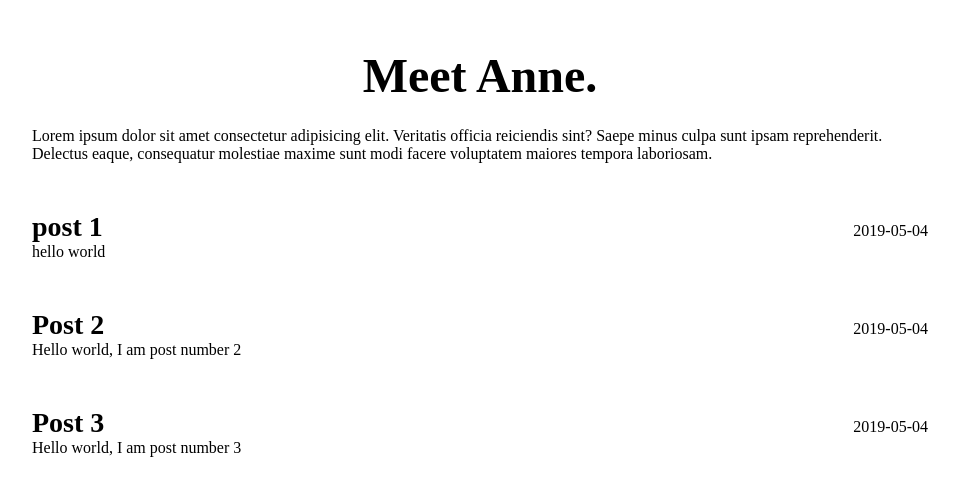
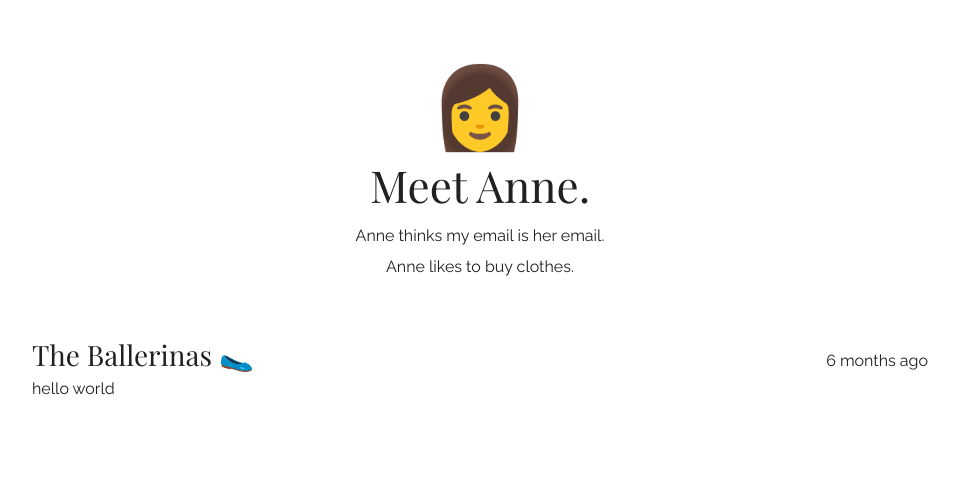
Before and after one commit to tappyy/what-is-anne-up-to, a Gatsby site: page / in a window 1280 px wide. Shown: the whole page, without its empty margins (160-1119 px from the left). Built offline with nearby package versions, Linux system fonts and the light colour scheme; Gatsby itself is replaced by a stand-in of ours.

Commit message:
restructured page, more styling :lipstick:

```diff
--- a/gatsby-config.js
+++ b/gatsby-config.js
@@ -33,5 +33,15 @@ module.exports = {
         ],
       },
     },
+    {
+      resolve: `gatsby-plugin-google-fonts`,
+      options: {
+        fonts: [
+          `Raleway`,
+          `Playfair Display`
+        ],
+        display: 'swap'
+      }
+    }
   ],
 }
--- a/package.json
+++ b/package.json
@@ -7,6 +7,7 @@
   "dependencies": {
     "gatsby": "^2.17.11",
     "gatsby-image": "^2.2.31",
+    "gatsby-plugin-google-fonts": "^1.0.1",
     "gatsby-plugin-manifest": "^2.2.27",
     "gatsby-plugin-offline": "^3.0.19",
     "gatsby-plugin-react-helmet": "^3.1.14",
@@ -18,6 +19,7 @@
     "gatsby-tinacms-remark": "^0.5.0",
     "gatsby-transformer-remark": "^2.6.37",
     "gatsby-transformer-sharp": "^2.3.3",
+    "moment": "^2.24.0",
     "node-sass": "^4.13.0",
     "prop-types": "^15.7.2",
     "react": "^16.11.0",
--- /dev/null
+++ b/src/blog-posts/1_the-balllerinas.md
@@ -0,0 +1,5 @@
+---
+title: The Ballerinas 🥿
+date: '18-05-19'
+---
+hello world
--- a/src/blog-posts/post-1.md
+++ /dev/null
@@ -1,6 +0,0 @@
----
-title: post 1
-path: /post-1
-date: '2019-05-04'
----
-hello world
--- a/src/blog-posts/post-2.md
+++ /dev/null
@@ -1,6 +0,0 @@
----
-title: Post 2
-path: /post-2
-date: '2019-05-04'
----
-Hello world, I am post number 2
--- a/src/blog-posts/post-3.md
+++ /dev/null
@@ -1,6 +0,0 @@
----
-title: Post 3
-path: /post-3
-date: '2019-05-04'
----
-Hello world, I am post number 3
--- a/src/components/layout.js
+++ b/src/components/layout.js
@@ -1,5 +1,4 @@
 import React from 'react'
-
 import '../styles/layout.scss'
 
 const Layout = ({ children }) => {
--- a/src/components/postPreview.js
+++ b/src/components/post.js
@@ -1,16 +1,17 @@
 import React from 'react'
 import { Link } from 'gatsby'
+import moment from 'moment'
 
-const PostPreview = ({ post }) => {
+const Post = ({ post }) => {
   return (
     <article className='post-preview'>
       <div className='heading'>
-        <h1><Link to={post.frontmatter.path}>{post.frontmatter.title}</Link></h1>
-        <p>{post.frontmatter.date}</p>
+        <h1>{post.frontmatter.title}</h1>
+        <p>{moment(post.frontmatter.date, "DD-MM-YY").fromNow()}</p>
       </div>
       <div dangerouslySetInnerHTML={{ __html: post.html }}></div>
     </article>
   )
 }
 
-export default PostPreview
+export default Post
--- a/src/pages/index.js
+++ b/src/pages/index.js
@@ -2,7 +2,7 @@ import React from "react"
 import Layout from "../components/layout"
 import SEO from "../components/seo"
 import { useStaticQuery, graphql } from "gatsby"
-import PostPreview from "../components/postPreview"
+import Post from "../components/post"
 
 const IndexPage = () => {
   const data = useStaticQuery(graphql`
@@ -27,11 +27,13 @@ const IndexPage = () => {
     <Layout>
       <SEO title="Home" />
       <section className='home-section'>
-        <h1>Meet Anne.</h1>
-        <p>Lorem ipsum dolor sit amet consectetur adipisicing elit. Veritatis officia reiciendis sint? Saepe minus culpa sunt ipsam reprehenderit. Delectus eaque, consequatur molestiae maxime sunt modi facere voluptatem maiores tempora laboriosam.</p>
+        <h1 className='emoji-anne'><span role='img' aria-label='anne emoji'>👩</span></h1>
+        <h1 className='title'>Meet Anne.</h1>
+        <p>Anne thinks my email is her email.</p>
+        <p>Anne likes to buy clothes.</p>
       </section>
       <section className='posts-section'>
-        {data.allMarkdownRemark.edges.map(({ node }) => <PostPreview key={node.id} post={node} />)}
+        {data.allMarkdownRemark.edges.map(({ node }) => <Post key={node.id} post={node} />)}
       </section>
     </Layout>
   )
--- a/src/styles/layout.scss
+++ b/src/styles/layout.scss
@@ -4,6 +4,22 @@
 }
 html, body {
   height: 100%;
+  font-family: 'Raleway', sans-serif;
+  color: #212121
+}
+h1, h2, h3, h4, h5, h6 {
+  font-family: 'Playfair Display', serif;
+  font-weight: 400;
+  font-style: normal;
+}
+.header{
+  display: flex;
+  border-bottom: 1px solid #eee;
+  height: 64px;
+  justify-content: center;
+  align-items: center;
+  max-width: 80%;
+  margin: 0 auto;
 }
 .site-content {
   max-width: 70%;
@@ -11,17 +27,23 @@ html, body {
 }
 .home-section {
   margin-top: 3rem;
+  margin-bottom: 3rem;
   display: flex;
   flex-direction: column;
   align-items: center;
   justify-content: center;
-  h1 {
-    font-size: 3rem;
-    margin-bottom: 24px;
+  .emoji-anne {
+    font-size: 5rem;
+  }
+  .title {
+    font-size: 2.75rem;
+    margin-bottom: 12px;
+  }
+  p {
+    margin-bottom: 12px;
   }
 }
 .posts-section {
-  margin-top: 3rem;
   .post-preview {
     margin-bottom: 3rem;
     .heading {
@@ -29,10 +51,7 @@ html, body {
       align-items: baseline;
       h1 {
         font-size: 1.75rem;
-        a {
-          text-decoration: none;
-          color: black;
-        }
+        margin-bottom: 6px;
       }
       p {
         margin-left: auto;
```
Also changed, not shown: gatsby-node.js (+33 -33 lines), src/templates/blogTemplate.js (deleted, +0 -36 lines), 1 other file.
